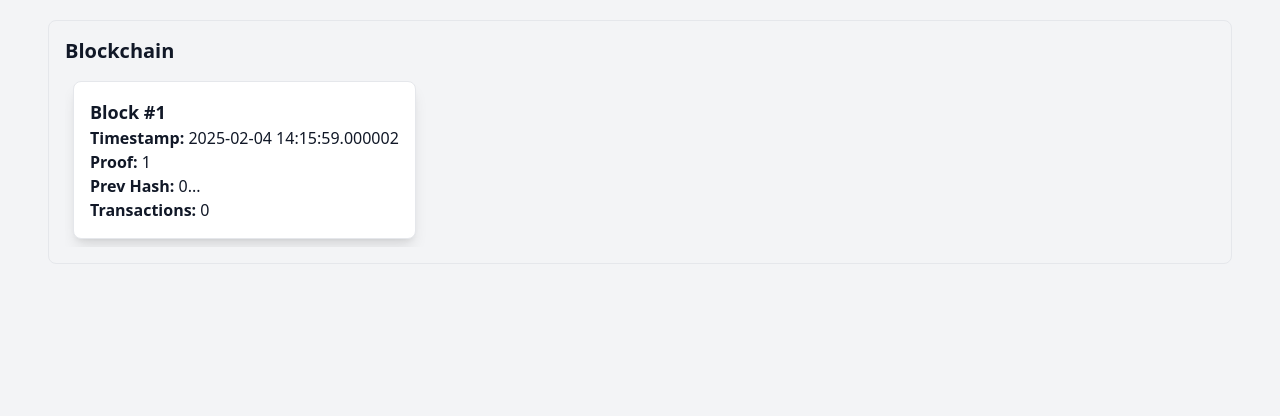
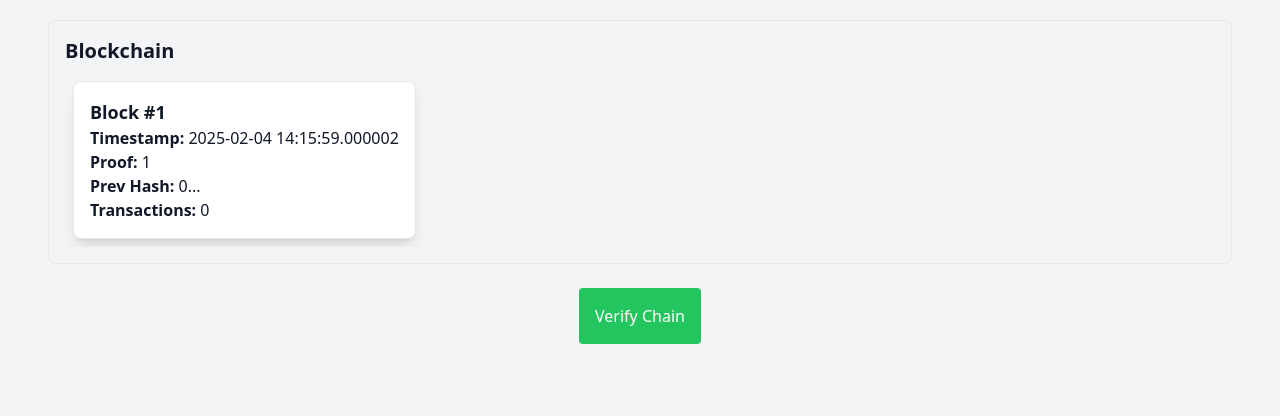
Before and after one commit to bytejutsu/africoin, a Flask app: page / in a window 1280 px wide. Shown: the part 630-1046 px from the top of the page. Before the commit the page ends 894 px from the top, so only its background shows below. Run offline with Flask 3, Linux system fonts and the light colour scheme; data that the repository does not hold is empty; some libraries are stand-ins or nearby versions.

Commit message:
added a verify chain button

```diff
--- a/templates/dashboard.html
+++ b/templates/dashboard.html
@@ -36,6 +36,13 @@
         <h2 class="text-xl font-semibold mb-2">Blockchain</h2>
         <div id="chain" class="flex overflow-x-auto space-x-4 p-2">
             <!-- Blocks will be dynamically inserted here -->
+        </div>
+    </div>
+
+    <!-- Verify Chain Button -->
+    <div class="flex justify-center">
+        <div class="my-6">
+            <button id="verifyChain" class="bg-green-500 text-white p-4 rounded">Verify Chain</button>
         </div>
     </div>
 
@@ -238,6 +245,20 @@
         }
     });
 
+    document.getElementById('verifyChain').addEventListener('click', async function () {
+        try {
+            const response = await fetch('/is_valid'); // Call the backend route
+            if (!response.ok) throw new Error("Failed to verify blockchain");
+
+            const data = await response.json();
+            alert(data.message); // Display the response message in an alert
+
+        } catch (error) {
+            alert("Chain verification failed: " + error.message);
+        }
+    });
+
+
 
     async function loadWallet() {
         try {
```
